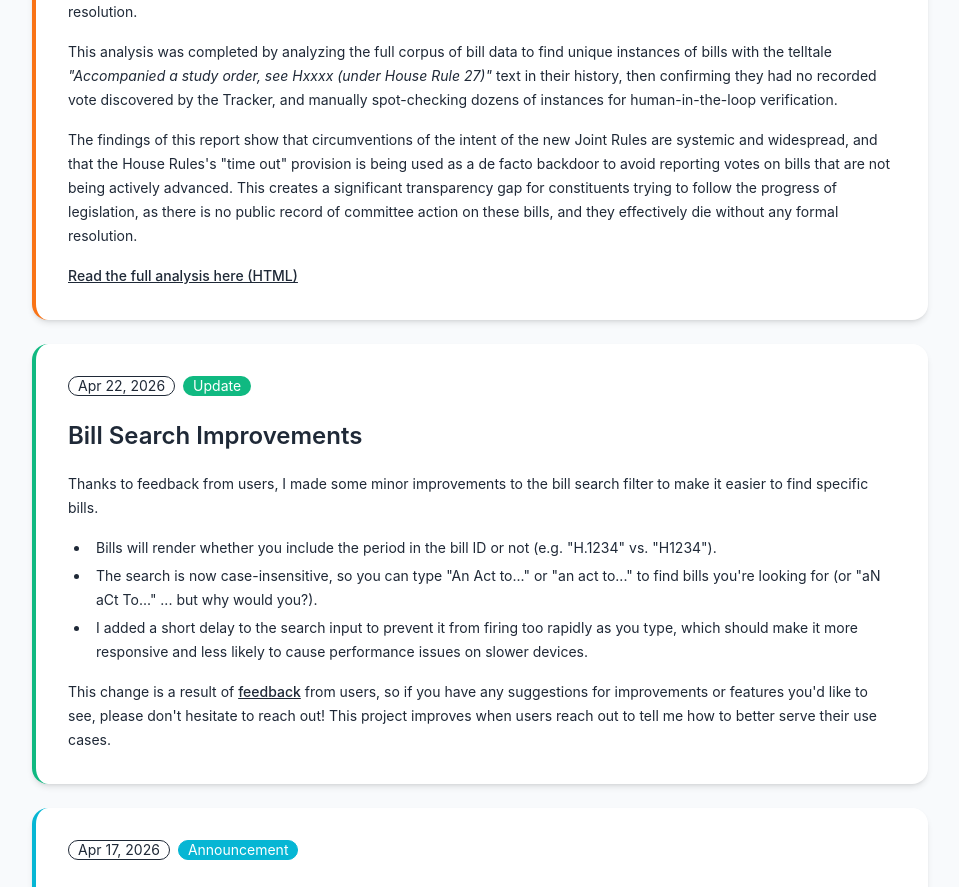
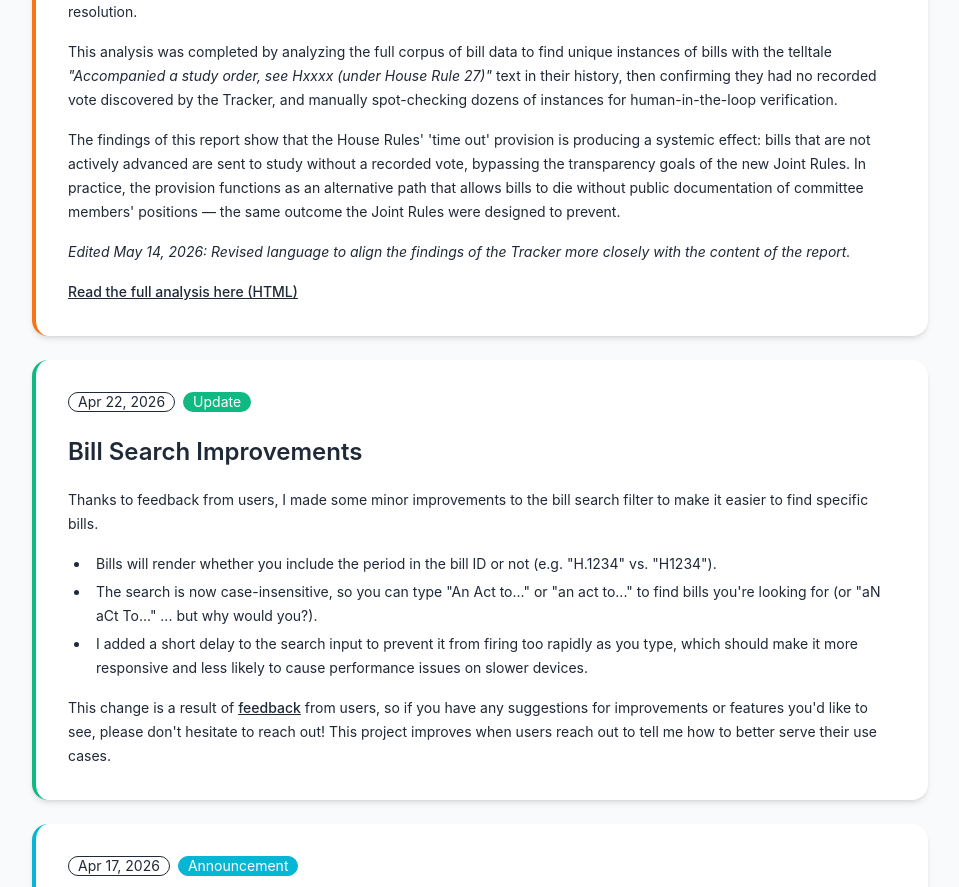
Before and after one commit to arbowl/beacon-hill-tracker, a React (Vite) app in the folder frontend/: page /updates in a window 1280 px wide. Shown: the part 1020-1907 px from the top of the page, without its empty margins (160-1119 px from the left). Built offline with nearby package versions, Linux system fonts and the light colour scheme.

Commit message:
Update updates.ts

```diff
--- a/frontend/src/data/updates.ts
+++ b/frontend/src/data/updates.ts
@@ -365,7 +365,9 @@ This change is a result of [feedback](/contact) from users, so if you have any s
 
 This analysis was completed by analyzing the full corpus of bill data to find unique instances of bills with the telltale _"Accompanied a study order, see Hxxxx (under House Rule 27)"_ text in their history, then confirming they had no recorded vote discovered by the Tracker, and manually spot-checking dozens of instances for human-in-the-loop verification.
 
-The findings of this report show that circumventions of the intent of the new Joint Rules are systemic and widespread, and that the House Rules's "time out" provision is being used as a de facto backdoor to avoid reporting votes on bills that are not being actively advanced. This creates a significant transparency gap for constituents trying to follow the progress of legislation, as there is no public record of committee action on these bills, and they effectively die without any formal resolution.
+The findings of this report show that the House Rules' 'time out' provision is producing a systemic effect: bills that are not actively advanced are sent to study without a recorded vote, bypassing the transparency goals of the new Joint Rules. In practice, the provision functions as an alternative path that allows bills to die without public documentation of committee members' positions — the same outcome the Joint Rules were designed to prevent.
+
+_Edited May 14, 2026: Revised language to align the findings of the Tracker more closely with the content of the report._
 
 [Read the full analysis here (HTML)](/documents/hr27_timeout_analysis.html)`,
     type: 'insight',
```
